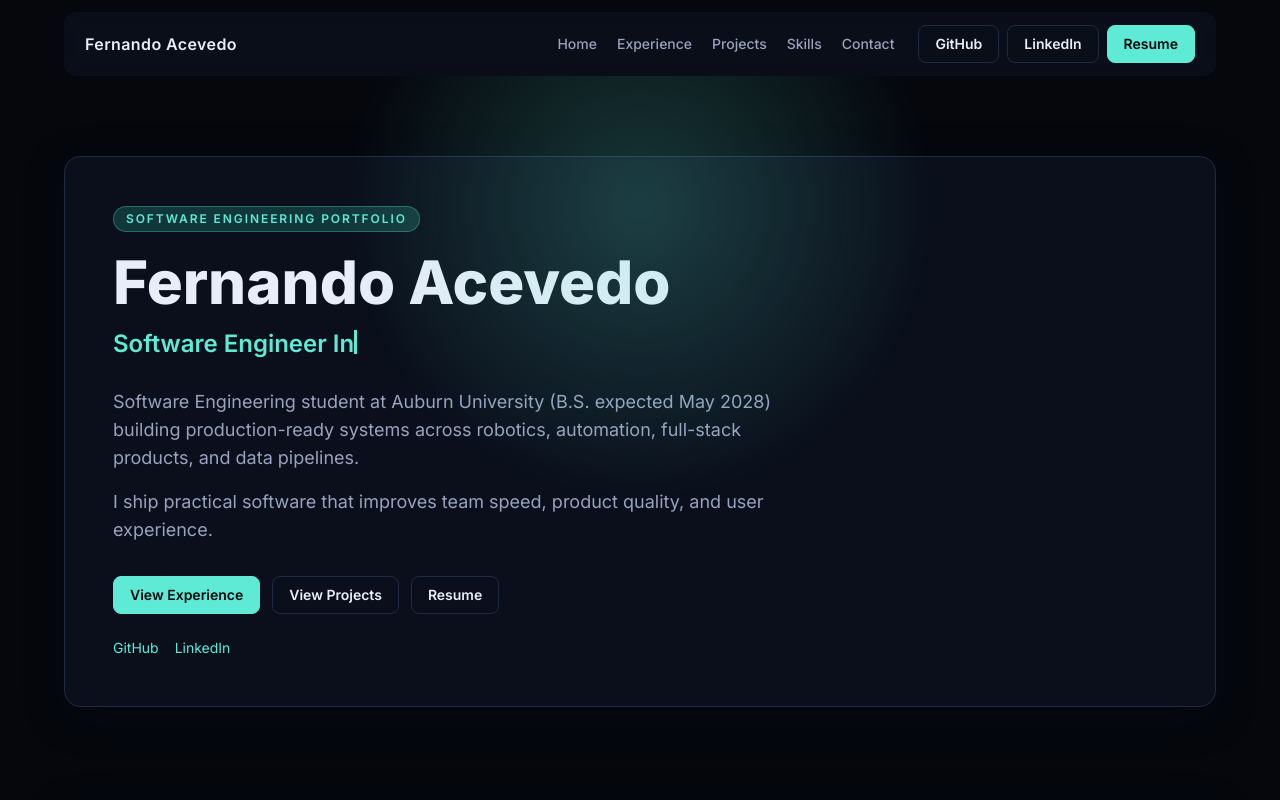
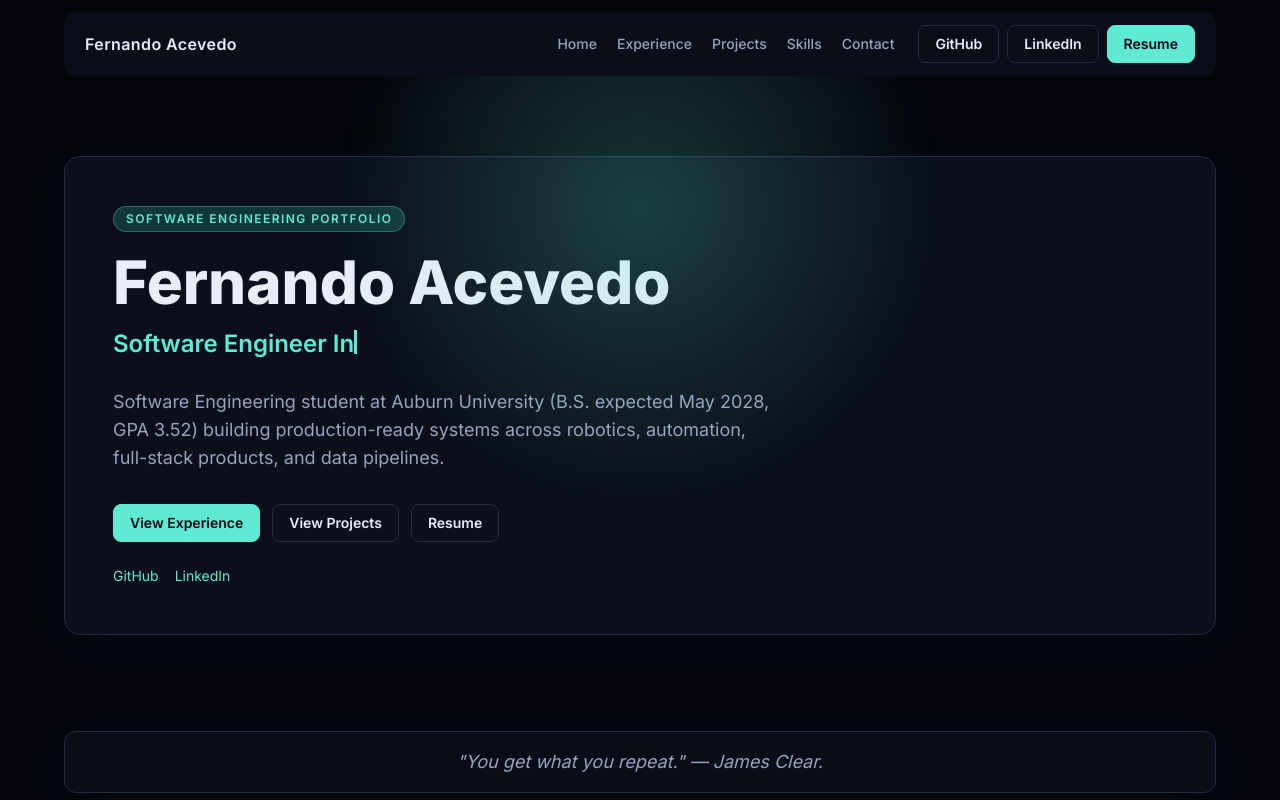
Before and after one commit to fernando-ace/Portfolio-Website, a React (Vite) app: page / in a window 1280 px wide. Shown: the top 800 px of the page. Built offline with nearby package versions, Linux system fonts and the light colour scheme.

Commit message:
Update portfolio hero and leadership copy

```diff
--- a/src/components/Hero.jsx
+++ b/src/components/Hero.jsx
@@ -70,7 +70,7 @@ export function Hero() {
       <div className="hero-glow" aria-hidden="true" />
       <div className="mx-auto max-w-6xl rounded-2xl border border-line bg-surface/75 p-8 shadow-soft md:p-12">
         <div>
-          <p className="mb-5 inline-flex rounded-full border border-accent/30 bg-accent-soft px-3 py-1 text-xs font-semibold uppercase tracking-[0.16em] text-accent">
+          <p className="hero-eyebrow mb-5 inline-flex whitespace-nowrap rounded-full border border-accent/30 bg-accent-soft px-3 py-1 text-xs font-semibold uppercase text-accent">
             Software Engineering Portfolio
           </p>
           <h1 className="text-balance text-4xl font-extrabold leading-tight text-text md:text-6xl">{profile.name}</h1>
@@ -82,7 +82,6 @@ export function Hero() {
             />
           </p>
           <p className="mt-5 max-w-2xl text-base leading-relaxed text-muted md:text-lg">{profile.summary}</p>
-          <p className="mt-4 max-w-2xl text-base leading-relaxed text-muted md:text-lg">{profile.value}</p>
 
           <div className="mt-8 flex flex-wrap gap-3">
             <a className="btn-primary" href="#experience">
--- a/src/data/portfolioData.js
+++ b/src/data/portfolioData.js
@@ -7,7 +7,8 @@ export const profile = {
     "Full-Stack Software Engineer",
     "Software Engineer Intern",
     "Researcher",
-    "Competetive Programmer",
+    "Competitive Programmer",
+    "ACM President",
     "Student",
     "Problem Solver",
     "Lifelong Learner"
@@ -15,9 +16,7 @@ export const profile = {
   location: "Auburn, AL",
   email: "FernandoJosueAcevedo@gmail.com",
   summary:
-    "Software Engineering student at Auburn University (B.S. expected May 2028) building production-ready systems across robotics, automation, full-stack products, and data pipelines.",
-  value:
-    "I ship practical software that improves team speed, product quality, and user experience.",
+    "Software Engineering student at Auburn University (B.S. expected May 2028, GPA 3.52) building production-ready systems across robotics, automation, full-stack products, and data pipelines.",
   resumeHref: "resume/Resume.pdf",
   githubHref: "https://github.com/fernando-ace",
   linkedinHref: "https://linkedin.com/in/fernando-ace"
@@ -127,8 +126,12 @@ export const skillGroups = [
 ];
 
 export const leadership = [
-  "3rd Place, ICPC Regional Competition at University of West Florida (2025).",
-  "President, Hoover High Robotics - led 50+ students and managed a $5K+ budget.",
+  "President, Auburn Association for Computing Machinery (ACM).",
+  "3rd Place, ICPC 2025 University of West Florida Regional.",
   "HSF Scholar.",
-  "Alabama Data Scholar."
+  "AP Scholar with Distinction.",
+  "National Hispanic & African American Recognition.",
+  "3rd Place, TSA Robotics State.",
+  "Alabama Data Scholar.",
+  "Hoover High Robotics President - led 50+ students, mentored peers, and managed a $5K+ budget."
 ];
--- a/src/index.css
+++ b/src/index.css
@@ -55,6 +55,11 @@ body {
   }
 }
 
+.hero-eyebrow {
+  font-size: clamp(0.58rem, 2.7vw, 0.75rem);
+  letter-spacing: 0.12em;
+}
+
 .hero-glow {
   position: absolute;
   left: 50%;
```
